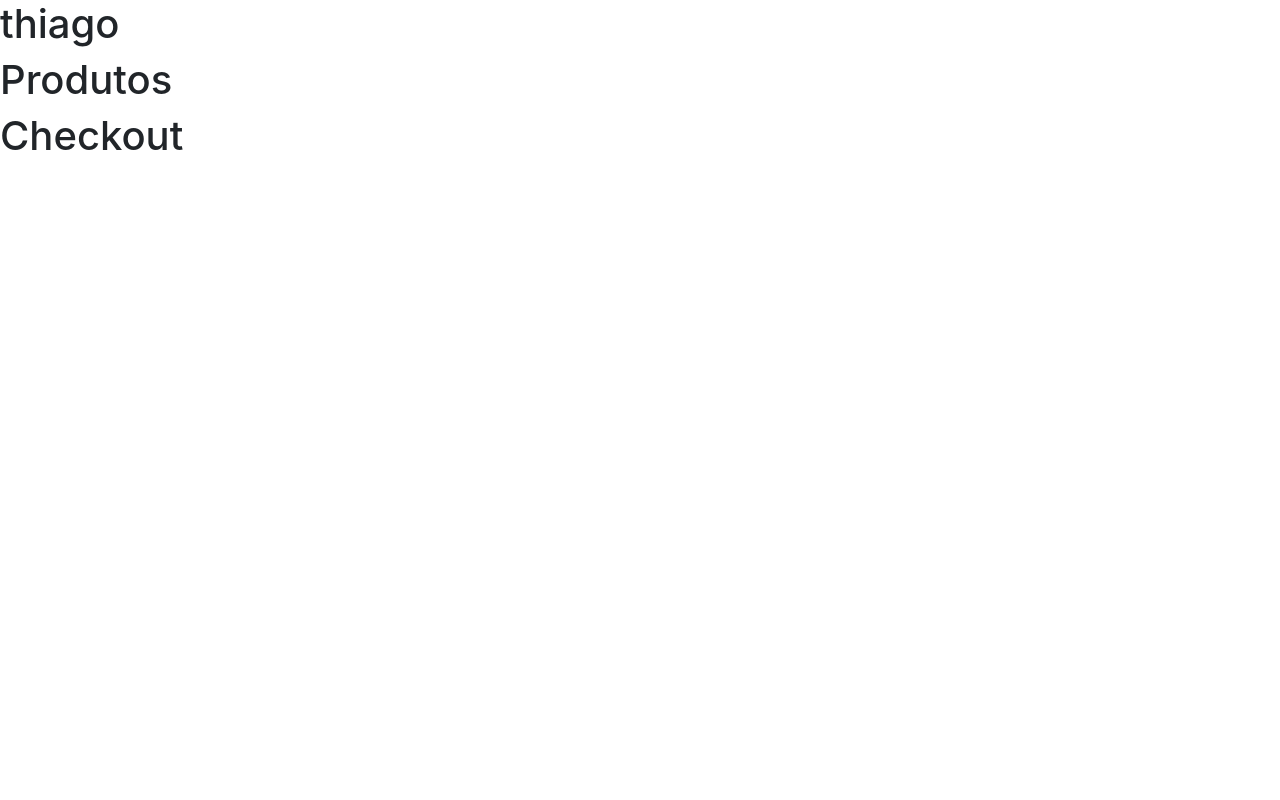
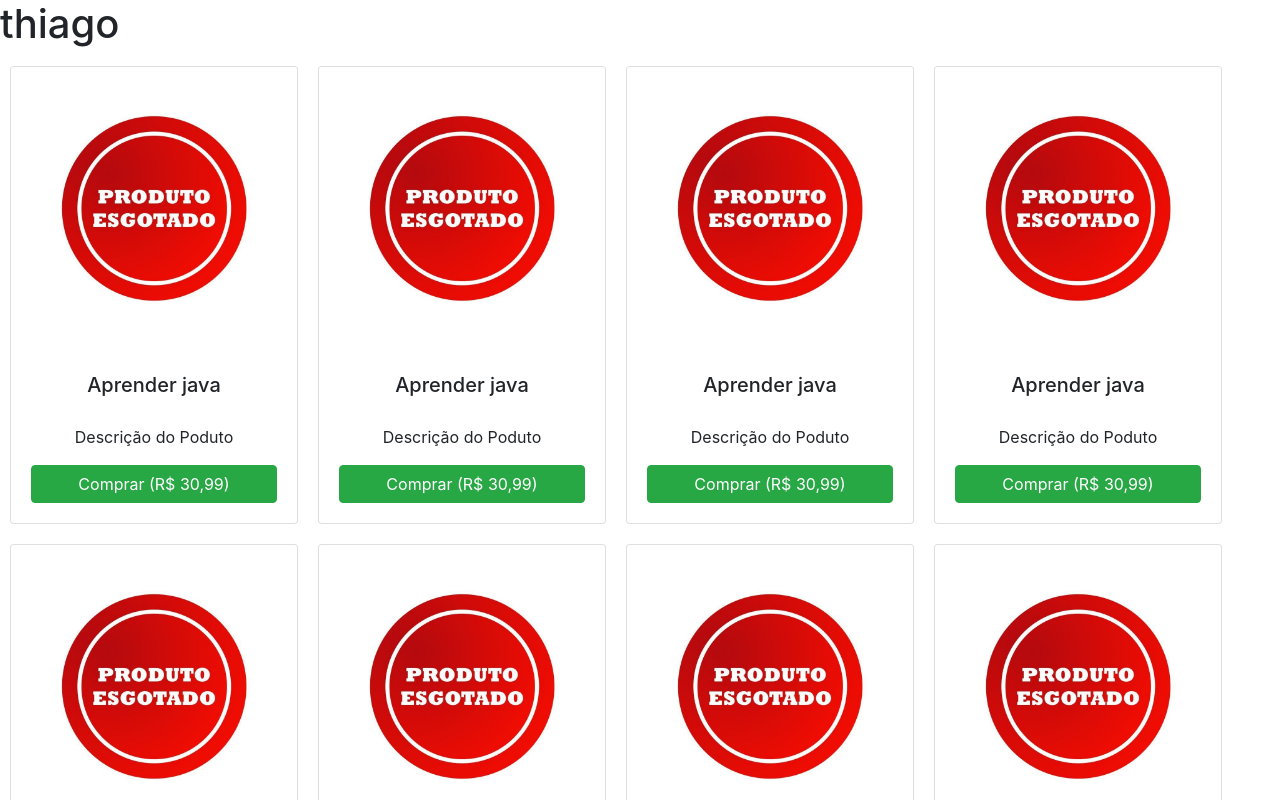
Before and after one commit to thiagoadssilva/udemyMiniEcommerce, a React (Create React App) app in the folder frontend/: page / in a window 1280 px wide. Shown: the top 800 px of the page. Built offline with nearby package versions, Linux system fonts and the light colour scheme; the HTML template or start-up script is replaced by a standard one.

Commit message:
Finalizaçao do componente de listar produtos

```diff
--- /dev/null
+++ b/frontend/src/components/ListarProdutos/index.js
@@ -0,0 +1,51 @@
+import React from 'react';
+import { Card, Button } from 'react-bootstrap';
+import placehold from '../../images/produto.jpg';
+
+
+import {
+  Container
+} from './styled';
+
+export default () => {
+  const produtos = [
+    { nome: 'Aprender java', preco: 'R$ 30,99' },
+    { nome: 'Aprender java', preco: 'R$ 30,99' },
+    { nome: 'Aprender java', preco: 'R$ 30,99' },
+    { nome: 'Aprender java', preco: 'R$ 30,99' },
+    { nome: 'Aprender java', preco: 'R$ 30,99' },
+    { nome: 'Aprender java', preco: 'R$ 30,99' },
+    { nome: 'Aprender java', preco: 'R$ 30,99' },
+    { nome: 'Aprender java', preco: 'R$ 30,99' },
+  ];
+
+  function handleComprar(event){
+    event.preventDefault();
+  }
+
+  function render() {
+    let key = 1;
+    const carts = produtos.map(produto =>
+      <Card style={{ width: '18rem', margin: '10px', float: 'left' }} key={key} data-testid={'cart' + key++}>
+        <Card.Img variant='top' src={placehold} />
+        <Card.Body className='text-center'>
+          <Card.Title style={{ height: '40px' }}>{produto.nome}</Card.Title>
+          <Card.Text>
+            Descrição do Poduto
+        </Card.Text>
+          <Button variant='success' style={{ width: '100%' }} onClick={(event) => handleComprar(event, produto) }>
+            Comprar ({produto.preco})
+        </Button>
+        </Card.Body>
+      </Card>
+    )
+    return carts;
+  }
+
+
+  return (
+    <Container>
+      {render()}
+    </Container>
+  );
+}
--- /dev/null
+++ b/frontend/src/components/ListarProdutos/styled.js
@@ -0,0 +1,5 @@
+import styled from 'styled-components';
+
+export const Container = styled.div`
+
+`;
--- a/frontend/src/components/Produtos/index.js
+++ b/frontend/src/components/Produtos/index.js
@@ -1,4 +1,5 @@
 import React from 'react';
+import ListarProdutos from '../ListarProdutos';
 
 import {
     Container
@@ -7,7 +8,7 @@ import {
 export default () => {
     return(
         <Container>
-            <h1>Produtos</h1>
+            <ListarProdutos />
         </Container>
     );
 }
```
Also changed, not shown: frontend/src/images/produto.jpg (added), 1 other file (tests, documents, lock files or other folders).
